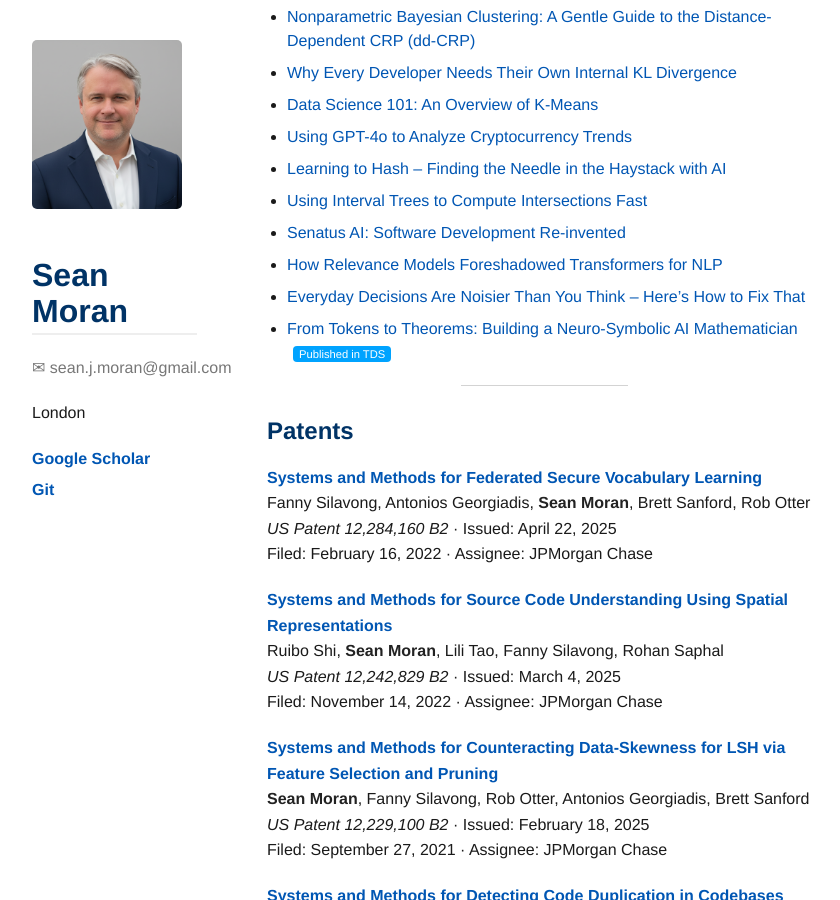
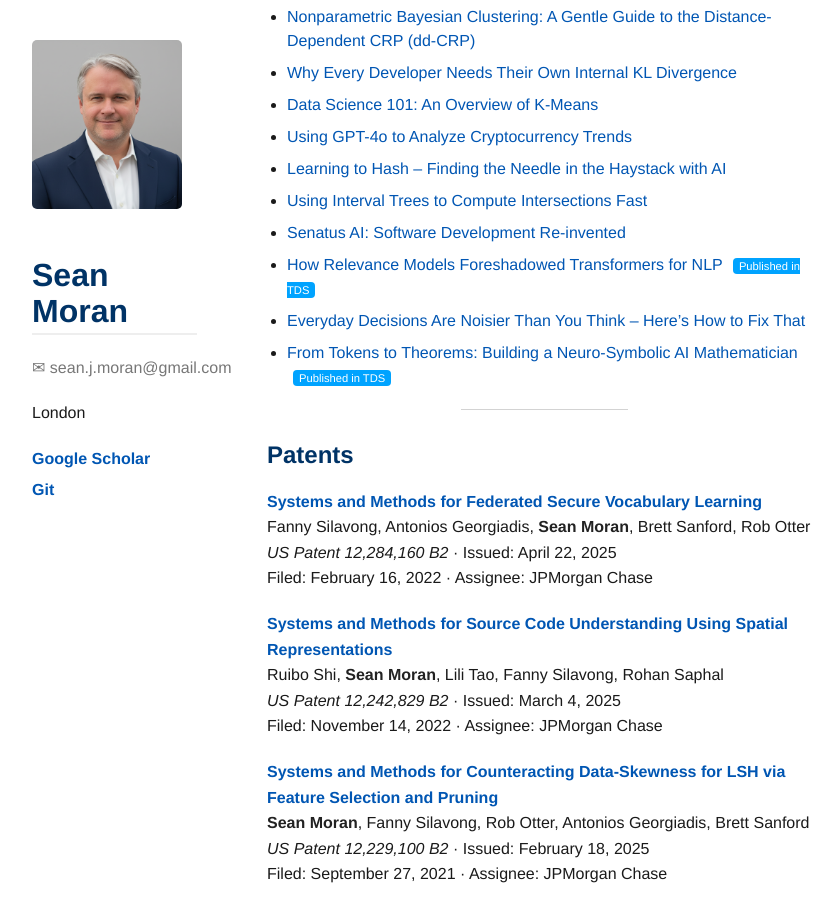
Before and after one commit to sjmoran/sjmoran.github.io, a Jekyll site: the page built from index.md, in a window 1280 px wide and 900 px high, scrolled down 931 px. Shown: the whole window, without its empty margins (8-848 px from the left). Built offline with Jekyll 4.4.1, drawn with Linux system fonts in a browser that asks for light colours.

Commit message:
Update side-projects.html

```diff
--- a/_includes/side-projects.html
+++ b/_includes/side-projects.html
@@ -24,7 +24,12 @@
   <li><a href="https://medium.com/@sean.j.moran/learning-to-hash-finding-the-needle-in-the-haystack-with-ai-24a15f85de0e">Learning to Hash – Finding the Needle in the Haystack with AI</a></li>
   <li><a href="https://medium.com/@sean.j.moran/using-interval-trees-to-compute-interval-intersections-fast-e37213a39391">Using Interval Trees to Compute Intersections Fast</a></li>
   <li><a href="https://www.jpmorgan.com/technology/technology-blog/senatus-ai">Senatus AI: Software Development Re-invented</a></li>
-  <li><a href="https://medium.com/@sean.j.moran/how-relevance-models-foreshadowed-transformers-for-nlp-2d2250d7fb10">How Relevance Models Foreshadowed Transformers for NLP</a></li>
+  <li>
+    <a href="https://towardsdatascience.com/how-relevance-models-foreshadowed-transformers-for-nlp/">
+      How Relevance Models Foreshadowed Transformers for NLP
+    </a>
+    <span class="badge-tds">Published in TDS</span>
+  </li>
   <li><a href="https://medium.com/@sean.j.moran/everyday-decisions-are-noisier-than-you-think-heres-how-to-fix-that-3a99dfaa8f59">Everyday Decisions Are Noisier Than You Think – Here’s How to Fix That</a></li>
   <li>
   <a href="https://towardsdatascience.com/from-tokens-to-theorems-building-a-neuro-symbolic-ai-mathematician/">
```
